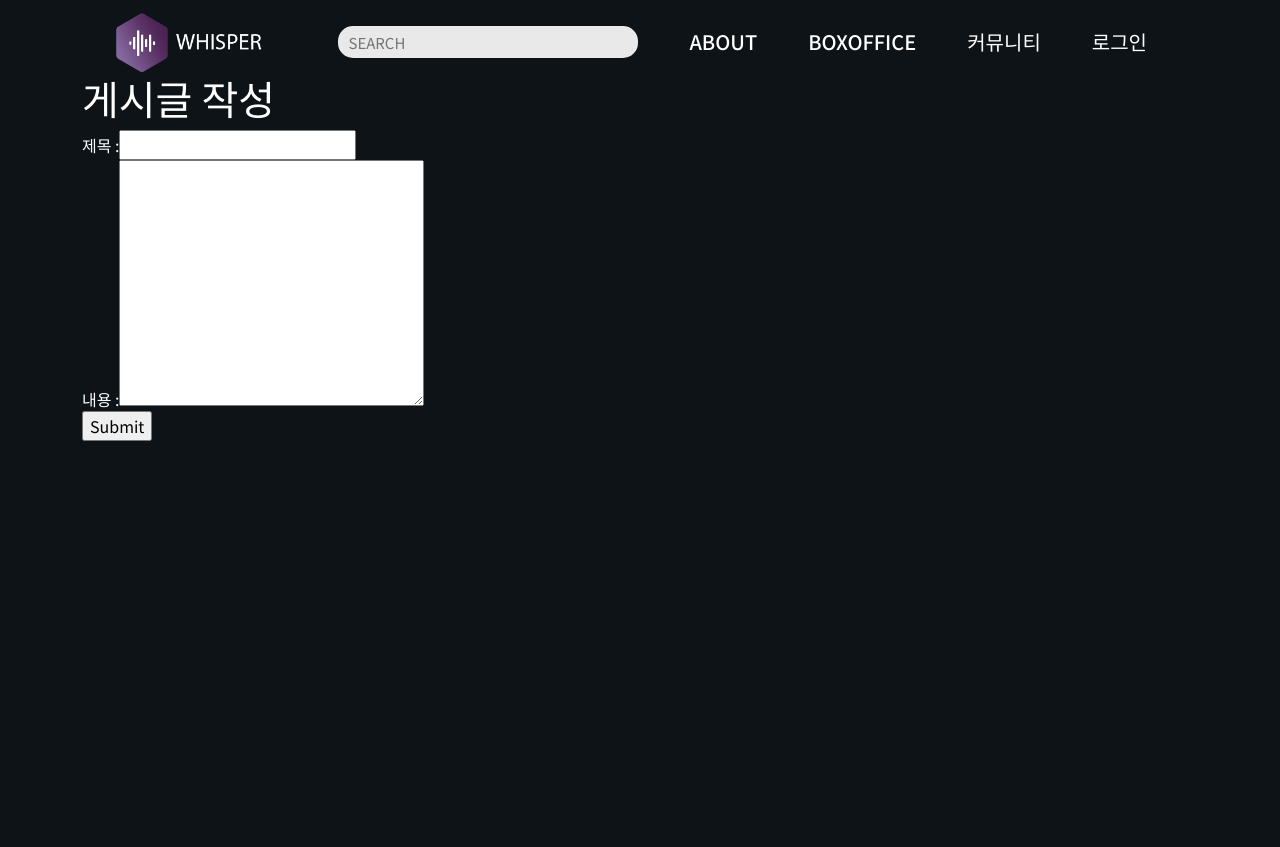
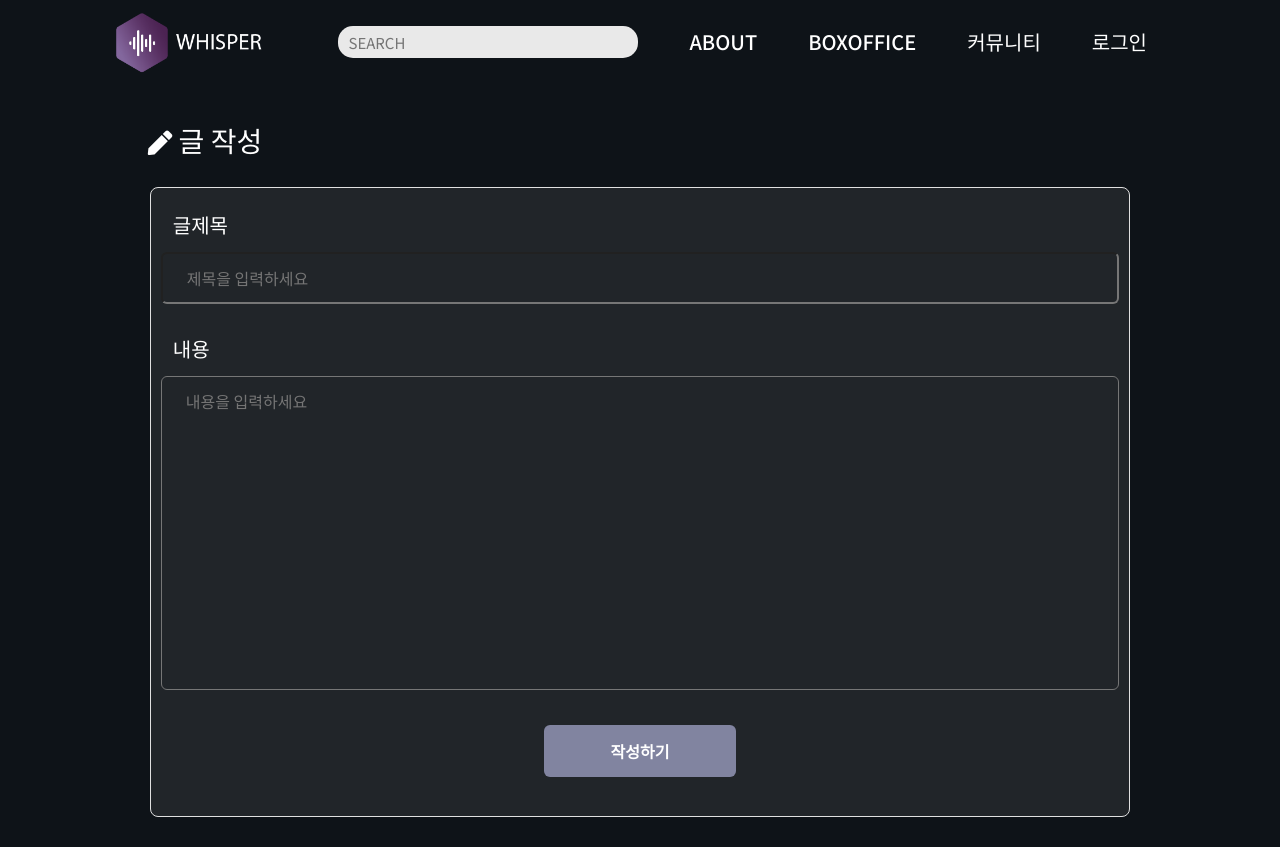
Before and after one commit to kingturtle0/Whisper, a Vue app in the folder front-end/: page /community/create in a window 1280 px wide. Before the commit the page ends 800 px from the top, so only its background shows below. Built offline with nearby package versions, Linux system fonts and the light colour scheme.

Commit message:
0524 오후

```diff
--- a/front-end/src/components/COMMUNITY/Community03CommentList.vue
+++ b/front-end/src/components/COMMUNITY/Community03CommentList.vue
@@ -1,6 +1,7 @@
 <template>
   <div>
-    <ul>
+    <h4 class='mymargin'>Comments</h4>
+    <ul class='ul-bgc'>
       <Community03CommentListItem v-for="comment in comments" :key="comment.id" :comment="comment"/>
     </ul>
   </div>
@@ -56,3 +57,20 @@ export default {
   }
 }
 </script>
+
+
+<style scoped>
+.mymargin{
+  margin-top: 20px;
+  margin-left: 75px;
+}
+
+.ul-bgc{
+  background-color: rgb(33, 33, 37);
+  width:88%;
+  margin: 0 auto;
+  border-radius: 5px;
+  padding:1px
+}
+
+</style>
--- a/front-end/src/components/COMMUNITY/Community03CommentListItem.vue
+++ b/front-end/src/components/COMMUNITY/Community03CommentListItem.vue
@@ -1,14 +1,20 @@
 <template>
   <div>
-    <div v-if="!isUpdating">
+    <div class='comment-container' v-if="!isUpdating">
+
+      <div class='comment-box'>
       <span>
         {{ comment?.user.username }} : {{ comment?.content }}
+        <span class='ml-10' v-if="comment?.user.username === userName">
+          <button class='mybtn' @click="startUpdate">수정</button>
+          <button class='mybtn' @click="deleteComment">삭제</button>
+        </span>
+        <!-- <hr class='my-hr'> -->
       </span>
-      <div v-if="comment?.user.username === userName">
-        <button @click="startUpdate">수정</button>
-        <button @click="deleteComment">삭제</button>
-      </div>
+
     </div>
+    </div>
+
     <div v-else>
       <form @submit.prevent="updateComment">
         <label>{{ userName }} : </label>
@@ -84,3 +90,50 @@ export default {
   }
 }
 </script>
+
+<style scoped>
+.comment-container {
+  width:93%;
+  margin: 0 auto;
+  margin-top: 20px;
+  /* margin-bottom: 20px; */
+}
+
+.mywidth1{
+  width:93%;
+  margin: 0 auto;
+  margin-top: 20px;
+}
+.my-hr{
+  width:100%;
+  margin-top: 0px;
+  margin-bottom: 0px;
+  border: 0;
+  height: 2px;
+  background-color: white;
+}
+
+.comment-box{
+  width:98%;
+  margin-top: 25px;
+  /* background-color: #4d4d4d; */
+  margin-bottom: 25px;
+}
+
+.mybtn{
+  background:white;
+  border-radius: 5px;
+  border: none;
+  margin-left: 3px;
+  font-size: 12px;
+  padding:5px;
+
+}
+
+.ml-10{
+  margin-left: 10px;
+}
+
+
+
+</style>
--- a/front-end/src/components/COMMUNITY/Community03CreateComment.vue
+++ b/front-end/src/components/COMMUNITY/Community03CreateComment.vue
@@ -1,11 +1,13 @@
 <template>
-  <div>
-    <h3>Comments</h3>
+  <div class='comments-container'>
+    <div class="comments-box">
+    <h5>댓글작성</h5>
     <form @submit.prevent="createComment">
       <input required type="text" maxlength="140" v-model.trim="content">
       <label>{{ userName }}</label>
       <span></span>
     </form>
+    </div>
   </div>
 </template>
 
@@ -54,6 +56,13 @@ export default {
   margin: 0;
   padding: 0;
   box-sizing: border-box;
+}
+
+
+.comments-container{
+  width:89%;
+  margin: 40px auto;
+
 }
 
 form {
@@ -108,4 +117,54 @@ input:focus ~ label, input:valid ~ label {
 input:focus ~ span, input:valid ~ span {
   width: 100%;
 }
+
+
+.my-hr{
+  margin-top: 15px;
+  border: 0;
+  height: 2px;
+  background-color: white;
+}
+
+.mb-20{
+  margin-bottom: 20px;
+}
+
+.article-box{
+  height: 600px;
+  width: 88%;
+  background-color: rgb(33, 33, 37);
+  padding:20px;
+  border-radius: 1%;
+  margin: 0 auto;
+
+}
+
+.title{
+  margin-top: 10px;
+  margin-bottom: 10px;
+  font-size: 30px;
+  font-weight: 500;
+}
+
+.title-user{
+  font-size: 22px;
+  margin-left: 5px;
+  /* font-weight: bold; */
+  /* margin-left: 10px; */
+}
+
+.title-date{
+  font-size:15px
+}
+
+.content{
+  font-size: 20px;
+  margin-top: 15px;
+}
+
+
+
+
+
 </style>
--- a/front-end/src/components/HOME/Home01Navbar.vue
+++ b/front-end/src/components/HOME/Home01Navbar.vue
@@ -112,11 +112,11 @@
         MYPAGE
       </div>
       <ul class="dropdown-menu" aria-labelledby="dropdownMenuButton1">
-        <li><a class="dropdown-item" href="#">
+        <li>
+          <a class="dropdown-item" href="#">
           <router-link :to="{ name: 'MyPageView' }" class='router-link' style="color:black">
             내정보
           </router-link>
-
           </a>
         </li>
         <li><a class="dropdown-item" href="#" @click="logout">로그아웃</a></li>
--- a/front-end/src/views/CreateArticleView.vue
+++ b/front-end/src/views/CreateArticleView.vue
@@ -1,14 +1,35 @@
 <template>
   <div class="container">
-    <Home01Navbar/>
-    <h1>게시글 작성</h1>
+    <Home01Navbar />
+    <div class="form-container">
+      <div class="">
+      <div class='first'>
+        <h3>
+          <i class="fas fa-pen fa-sm"></i> 글 작성
+        </h3>
+      </div>
+      <div class="container">
+      <div class="formbold-form-wrapper" ref="formWrapper">
         <form @submit.prevent="createArticle">
-      <label for="title">제목 : </label>
-      <input type="text" id="title" v-model.trim="title"><br>
-      <label for="content">내용 : </label>
-      <textarea id="content" cols="30" rows="10" v-model="content"></textarea><br>
-      <input type="submit" id="submit">
+          <div class="formbold-mb-5">
+            <label for="name" class="formbold-form-label">글제목</label>
+            <input type="text" name="name" id="name" placeholder="제목을 입력하세요" class="formbold-form-input"
+              v-model.trim="title" />
+          </div>
+
+          <div class="formbold-mb-5">
+            <label for="message" class="formbold-form-label">내용</label>
+            <textarea rows="12" name="message" id="message" placeholder="내용을 입력하세요" class="formbold-form-input"
+              v-model="content"></textarea>
+          </div>
+
+          <div class='text-center'>
+            <button class="formbold-btn w-full" type="submit" id="submit">작성하기</button>
+          </div>
         </form>
+      </div>
+    </div>
+    </div></div>
   </div>
 </template>
 
@@ -34,10 +55,10 @@ export default {
         const content = this.content
 
         if (!title) {
-        alert('제목 입력해주세요')
+          alert('제목을 입력해주세요')
           return
-      } else if (!content){
-        alert('내용 입력해주세요')
+        } else if (!content) {
+          alert('내용을 입력해주세요')
           return
         }
         axios({
@@ -45,11 +66,11 @@ export default {
           url: `${API_URL}/community/`,
           data: { title, content },
           headers: {
-          'Authorization' : `Token ${this.$store.state.auth.token}`
+            'Authorization': `Token ${this.$store.state.auth.token}`
           }
         })
           .then(() => {
-        this.$router.push({name: 'CommunityView'})
+            this.$router.push({ name: 'CommunityView' })
           })
           .catch((error) => {
             console.log(error)
@@ -60,5 +81,133 @@ export default {
 </script>
 
 <style>
+  * {
+    margin: 0;
+    padding: 0;
+    box-sizing: border-box;
+  }
 
+  body {
+    font-family: "Inter", sans-serif;
+  }
+
+  .form-container {
+    width: 90%;
+    margin: 30px auto;
+  }
+
+  .first{
+    margin-top: 50px;
+    margin-bottom: 30px;
+    margin-left: 10px;
+  }
+
+  .formbold-mb-5 {
+    margin-bottom: 30px;
+  }
+
+  .formbold-pt-3 {
+    padding-top: 12px;
+  }
+
+  .formbold-main-wrapper {
+    display: flex;
+    align-items: center;
+    justify-content: center;
+    padding: 48px;
+  }
+
+  .formbold-form-wrapper {
+    margin: 0 auto;
+    /* max-width: 550px; */
+    width: 100%;
+    height: 630px;
+    background: #212529;
+    border: 1px solid #e0e0e0;
+    border-radius: 8px;
+    padding: 10px;
+    /* margin-top: 50px; */
+  }
+
+  .formbold-form-label {
+    display: block;
+    font-weight: 500;
+    font-size: 20px;
+    color: white;
+    margin: 12px;
+  }
+
+  .formbold-form-label-2 {
+    font-weight: 600;
+    font-size: 20px;
+    margin-bottom: 20px;
+  }
+
+  .formbold-form-input {
+    width: 100%;
+    padding: 12px 24px;
+    border-radius: 6px;
+    background: #212529;
+    font-weight: 500;
+    font-size: 16px;
+    color: white;
+    outline: none;
+    resize: none;
+    /* border: solid 0.5px #8f8f8f; */
+  }
+
+  .formbold-form-input:focus {
+    border-color: #5b5a74;
+    /* box-shadow: 0px 3px 8px rgba(0, 0, 0, 0.05); */
+  }
+
+  .formbold-btn {
+    text-align: center;
+    font-size: 16px;
+    border-radius: 6px;
+    padding: 14px 32px;
+    border: none;
+    font-weight: 600;
+    background-color: #8184a0;
+    color: white;
+    cursor: pointer;
+  }
+
+  .formbold-btn:hover {
+    box-shadow: 0px 3px 8px rgba(0, 0, 0, 0.05);
+  }
+
+  .formbold--mx-3 {
+    margin-left: -12px;
+    margin-right: -12px;
+  }
+
+  .formbold-px-3 {
+    padding-left: 12px;
+    padding-right: 12px;
+  }
+
+  .flex {
+    display: flex;
+  }
+
+  .flex-wrap {
+    flex-wrap: wrap;
+  }
+
+  .w-full {
+    width: 20%;
+  }
+
+  .formbold-form-header h3 {
+    font-weight: 700;
+    font-size: 20px;
+    color: white;
+  }
+
+  @media (min-width: 540px) {
+    .sm\:w-half {
+      width: 50%;
+    }
+  }
 </style>
--- a/front-end/src/views/DetailArticleView.vue
+++ b/front-end/src/views/DetailArticleView.vue
@@ -1,19 +1,53 @@
 <template>
+
+
+
+
+
   <div class="container">
     <Home01Navbar />
-    <h1>Detail</h1>
-    <p>글 번호 : {{ article?.id }}</p>
-    <p>작성자 : {{ article?.user.username }}</p>
-    <p>제목 : {{ article?.title }}</p>
-    <p>내용 : {{ article?.content }}</p>
-    <p>작성시간 : {{ article?.created_at }}</p>
-    <p>수정시간 : {{ article?.updated_at }}</p>
+    <div class='article-container'>
+      <h3 class='ml-55 mt-50 mb-20'><i class='fa fa-film'></i> 영화수다</h3>
+      <div class="ml-55 article-box">
+
+
+
+    <!-- <h1>Detail</h1> -->
+    <div class='title'>{{ article?.title }}</div>
+      <div>
+    <!-- <p>글 번호 : {{ article?.id }}</p> -->
+
+      <div class='title-user'>
+        <span class='title-date2'>
+        <strong style="color:white; margin-left:5px;">{{ article?.user.username }}</strong>
+        </span>
+        <span class='title-date'>
+          <strong style='color:white; margin-left:7px;'>{{formatDate(article?.created_at) }}</strong>
+        </span>
+      </div>
+<!-- <div class='title-user'>작성시간 : </div> -->
+      </div>
+    <hr class='my-hr'>
+
+    <p class='content'>{{ article?.content }}</p>
+    <!-- <p>작성시간 : {{ article?.created_at }}</p>
+    <p>수정시간 : {{ article?.updated_at }}</p> -->
+    </div>
+
     <div v-if="article?.user.username === userName">
       <button @click="moveToUpdate">수정</button>
       <button @click="deleteArticle">삭제</button>
     </div>
+
+
+
+
+
+
+    </div>
+
+    <Community03CommentList/>
     <Community03CreateComment/>
-    <Community03CommentList/>
   </div>
 </template>
 
@@ -45,6 +79,13 @@ export default {
     this.getArticleDetail()
   },
   methods: {
+  formatDate(date) {
+    if (date) {
+      const options = { month: 'short', day: 'numeric' };
+      return new Date(date).toLocaleDateString('ko-KR', options);
+    }
+    return '';
+  },
     getArticleDetail() {
       axios({
         method: 'get',
@@ -81,3 +122,61 @@ export default {
   }
 }
 </script>
+
+
+<style scoped>
+
+.my-hr{
+  margin-top: 7px;
+  border: 0;
+  height: 2px;
+  background-color: white;
+}
+
+.mb-20{
+  margin-bottom: 20px;
+}
+
+.article-box{
+  height: 500px;
+  width: 88%;
+  background-color: rgb(33, 33, 37);
+  padding:15px;
+  border-radius: 1%;
+  margin: 0 auto;
+
+}
+
+.title{
+  margin-top: 10px;
+  margin-bottom: 10px;
+  font-size: 30px;
+  font-weight: 500;
+}
+
+.title-user{
+  font-size: 22px;
+  /* margin-left:  */
+  /* font-weight: bold; */
+  /* margin-left: 10px; */
+}
+
+
+.title-date{
+  font-size:15px;
+  color:whitesmoke
+}
+.title-date2{
+  font-size:20px;
+  color:whitesmoke
+}
+.content{
+  font-size: 20px;
+  margin-top: 15px;
+}
+
+
+
+
+
+</style>
--- a/front-end/src/views/RecommendView.vue
+++ b/front-end/src/views/RecommendView.vue
@@ -115,7 +115,7 @@ export default {
 }
 
 .margin-box {
-  margin-top: 10px;
+  margin-top: 50px;
 }
 
 .main-poster {
```
Also changed, not shown: 1 other file (tests, documents, lock files or other folders). Lines whose indentation alone changed are shown as unchanged.
